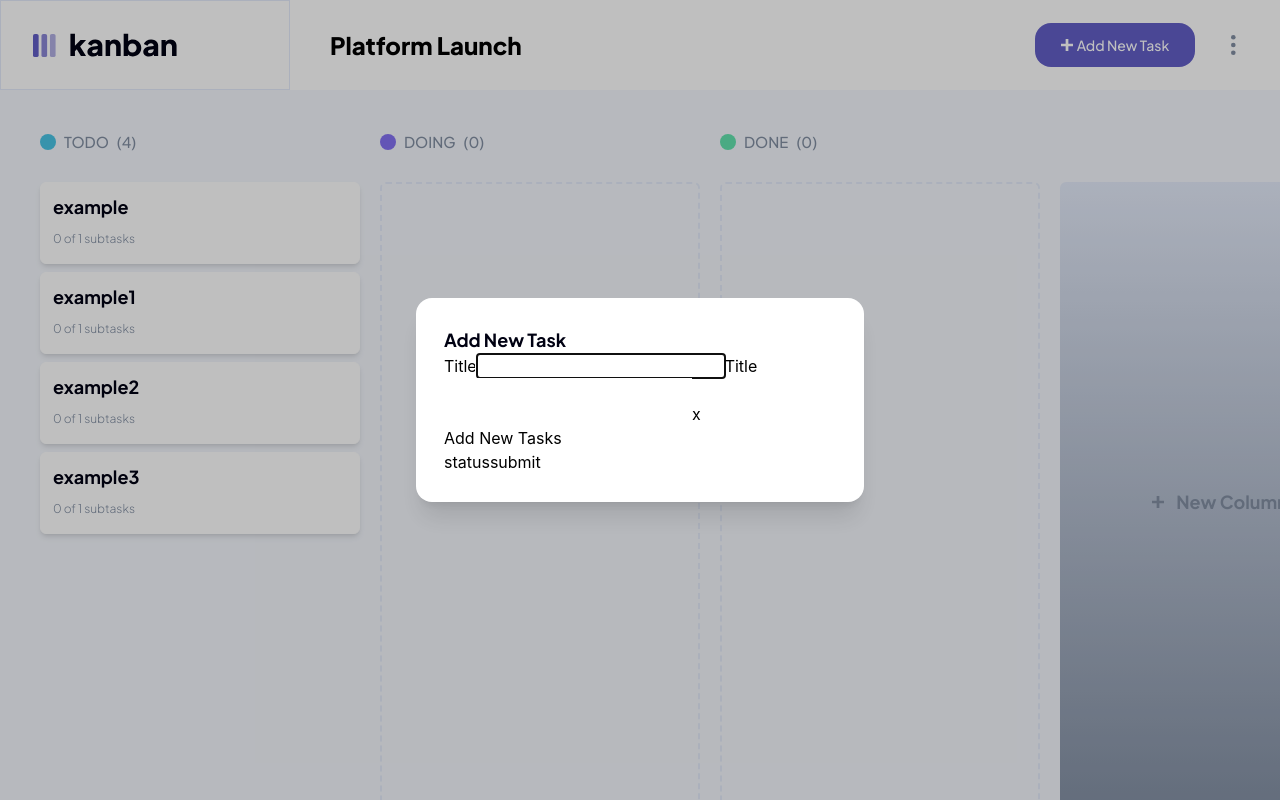
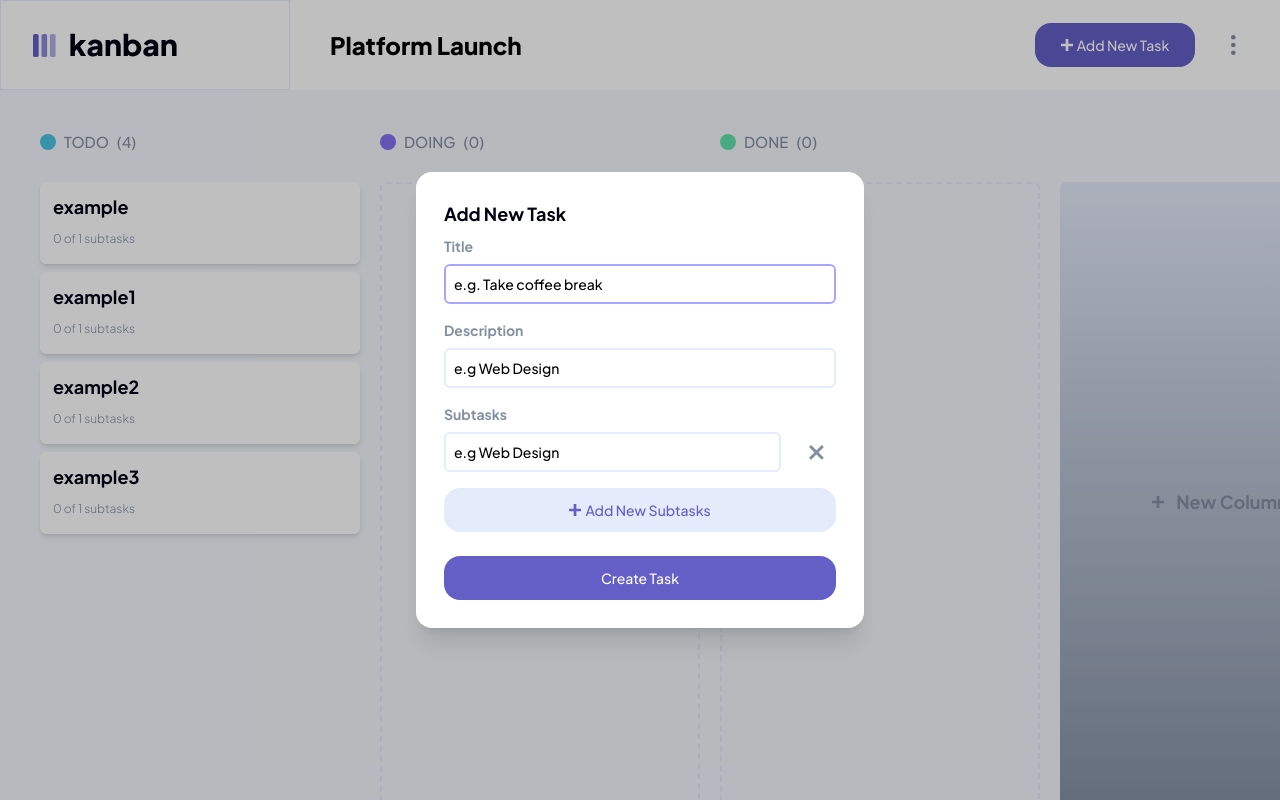
Before and after one commit to bibatjed/kanban, a React (Vite) app: page / in a window 1280 px wide. Both pictures are taken after a click on the button "Add New Task". Built offline with nearby package versions, Linux system fonts and the light colour scheme.

Commit message:
Add base design of task modal

```diff
--- a/src/components/Button/Button.tsx
+++ b/src/components/Button/Button.tsx
@@ -13,17 +13,17 @@ interface IButton extends ButtonProps {
 }
 const colorSchemeOptions: Record<string, string> = {
   primary: "bg-kanban-main-purple text-kanban-white",
-  secondary: "bg-kanban-lines-light text-kanban-main-purle",
+  secondary: "bg-kanban-lines-light text-kanban-main-purple",
   none: "",
 };
-export default function jButton(props: IButton) {
+export default function Button(props: IButton) {
   const { disabled = false } = props;
   return (
     <button
       type={props.type}
       onClick={props.onClick}
       disabled={disabled}
-      className={` p-3 text-sm w-full rounded-2xl flex
+      className={` p-3 text-sm w-full h-full rounded-2xl flex
       flex-row items-center justify-center font-plus-jakarta-sans
        gap-1 ${colorSchemeOptions[props.variant]}`}
     >
--- a/src/components/TaskModal/index.tsx
+++ b/src/components/TaskModal/index.tsx
@@ -1,8 +1,12 @@
 import { ChangeEvent, useState } from "react";
 import { useDispatch, useSelector } from "react-redux";
+import IconAddTaskMobile from "../../assets/icons/IconAddTaskMobile";
+import IconCross from "../../assets/icons/IconCross";
 import { useAppDispatch, useAppSelector } from "../../hooks/redux";
 import { closeTaskModal, openTaskModal } from "../../reducer/modal";
+import Button from "../Button/Button";
 import DialogWrapper from "../DialogWrapper";
+import Input from "../Input";
 
 interface ITaskModal {
   submit: (e: Task) => void;
@@ -66,35 +70,59 @@ export default function TaskModal() {
       isOpen={isOpen}
       onClose={() => dispatch(closeTaskModal())}
     >
-      <span>Title</span>
-      <input name="title" value={formValues.title} onChange={onChangeCommon} />
-      <span>Title</span>
-      <input
-        name="description"
-        value={formValues.description}
-        onChange={onChangeCommon}
-      />
-      {formValues.subtasks.map((value, idx) => {
-        return (
-          <div key={idx}>
-            {" "}
-            <input
-              onChange={(e) => onChangeSubtasks(e.target.value, idx)}
-              key={idx}
-              value={value.name}
-            />
-            <button onClick={() => handleDeleteSubtasks(idx)}>x</button>
-          </div>
-        );
-      })}
-      <button onClick={handleAddSubtasks}>Add New Tasks</button>
-      <input
-        name="status"
-        value={formValues.status}
-        onChange={onChangeCommon}
-      />{" "}
-      status
-      <button onClick={() => console.log("hello")}>submit</button>
+      {/* Dialog Body */}
+      <div className="mt-2 flex flex-col gap-4">
+        {/* BOARD NAME */}
+        <div className="flex flex-col gap-2">
+          <span className="font-plus-jakarta-sans text-sm font-semibold text-kanban-medium-grey">
+            Title
+          </span>
+          <Input placeholder="e.g. Take coffee break" />
+        </div>
+
+        <div className="flex flex-col gap-2">
+          <span className="font-plus-jakarta-sans text-sm font-semibold text-kanban-medium-grey">
+            Description
+          </span>
+          <Input />
+        </div>
+        {/* Columns  */}
+        <div className="flex flex-col gap-2">
+          <span className="font-plus-jakarta-sans text-sm font-semibold text-kanban-medium-grey">
+            Subtasks
+          </span>
+          {formValues.subtasks.map((value, index) => {
+            return (
+              <div key={index} className="flex flex-row items-center gap-4">
+                <Input name={index.toString()} value={value.name} />{" "}
+                <div>
+                  <Button
+                    onClick={() => handleDeleteSubtasks(index)}
+                    text=""
+                    variant="none"
+                  >
+                    <IconCross className="fill-kanban-medium-grey" />
+                  </Button>
+                </div>
+              </div>
+            );
+          })}
+        </div>
+
+        {/* Actions */}
+        <div className="flex flex-col gap-6">
+          {formValues.subtasks.length < 7 && (
+            <Button
+              text="Add New Subtasks"
+              onClick={handleAddSubtasks}
+              variant="secondary"
+            >
+              <IconAddTaskMobile className="fill-kanban-main-purple" />
+            </Button>
+          )}
+          <Button text="Create Task" variant="primary" />
+        </div>
+      </div>
     </DialogWrapper>
   );
 }
```
